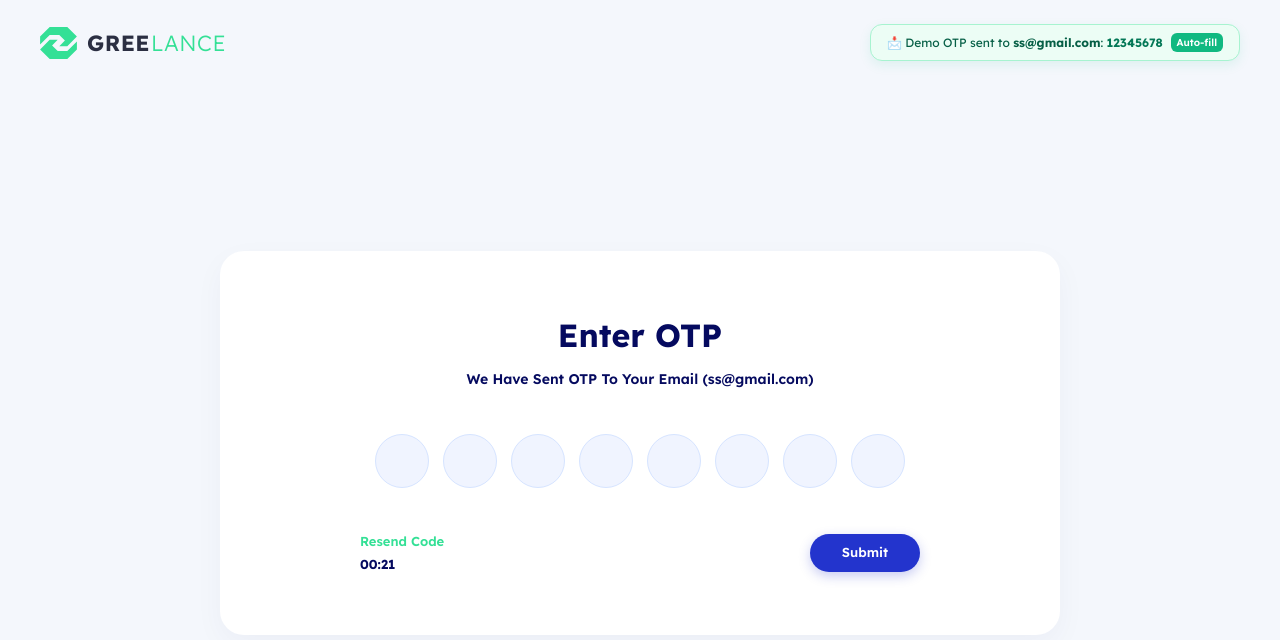
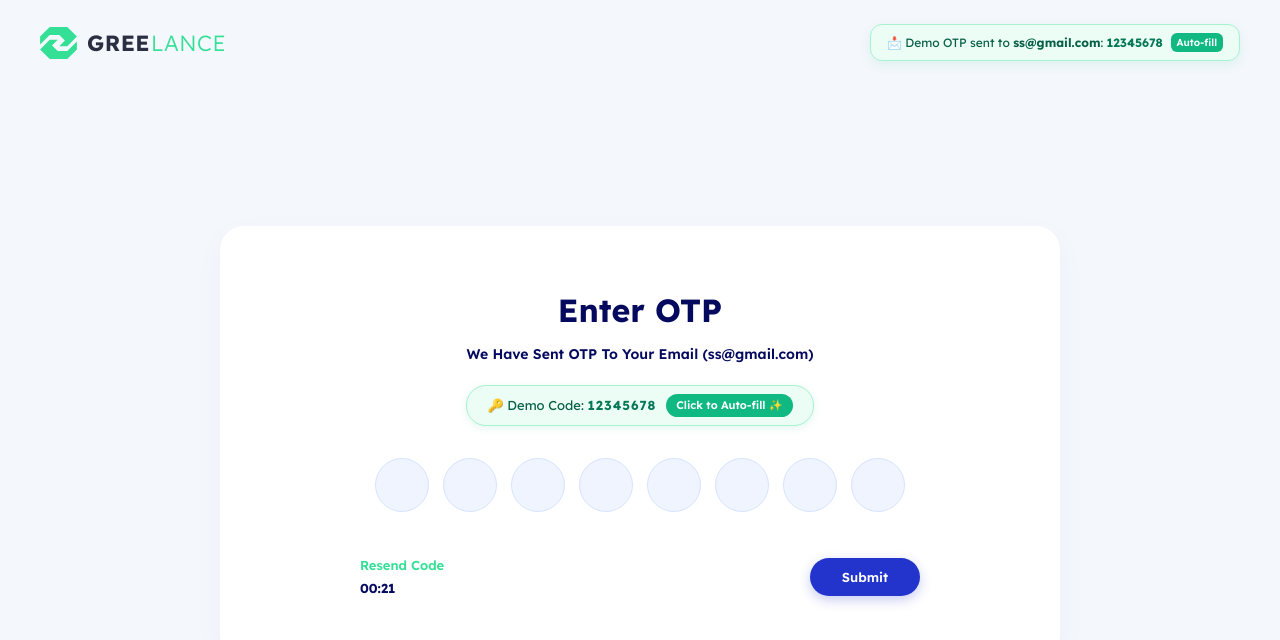
Before and after one commit to Mominkhalid045-debug/greelance-login, a React (Vite) app: page /verify-otp in a window 1280 px wide. Shown: the top 640 px of the page. Built offline with nearby package versions, Linux system fonts and the light colour scheme.

Commit message:
Enhance OTP display with inline demo code badge and click-to-autofill functionality

```diff
--- a/src/pages/ForgotPassword.jsx
+++ b/src/pages/ForgotPassword.jsx
@@ -10,8 +10,11 @@ export default function ForgotPassword() {
 
   const handleSubmit = (e) => {
     e.preventDefault();
-    console.log('Reset password for:', email);
-    navigate('/verify-otp', { state: { from: 'forgot' } });
+    const cleanEmail = email.trim() || 'momin.khalid@gmail.com';
+    const generatedOtp = '12345678';
+    localStorage.setItem('userEmail', cleanEmail);
+    localStorage.setItem('userOtp', generatedOtp);
+    navigate('/verify-otp', { state: { email: cleanEmail, otp: generatedOtp, from: 'forgot' } });
   };
 
   return (
--- a/src/pages/VerifyOTP.jsx
+++ b/src/pages/VerifyOTP.jsx
@@ -185,12 +185,40 @@ export default function VerifyOTP() {
               fontSize: '14px',
               fontWeight: 600,
               color: '#050A5F',
-              margin: '0 0 44px 0',
+              margin: '0 0 20px 0',
               textAlign: 'center',
             }}
           >
             We Have Sent OTP To Your Email ({userEmail})
           </p>
+
+          {/* Inline OTP Helper & Auto-fill button */}
+          <div
+            onClick={handleAutofill}
+            style={{
+              background: '#ECFDF5',
+              border: '1px solid #A7F3D0',
+              borderRadius: '20px',
+              padding: '8px 20px',
+              fontFamily: F,
+              fontSize: '13px',
+              color: '#065F46',
+              cursor: 'pointer',
+              display: 'flex',
+              alignItems: 'center',
+              gap: '10px',
+              marginBottom: '32px',
+              boxShadow: '0 2px 8px rgba(16, 185, 129, 0.12)',
+              transition: 'transform 0.15s ease',
+            }}
+            onMouseEnter={(e) => (e.currentTarget.style.transform = 'scale(1.02)')}
+            onMouseLeave={(e) => (e.currentTarget.style.transform = 'scale(1)')}
+          >
+            <span>🔑 Demo Code: <strong style={{ color: '#047857', letterSpacing: '1px' }}>{expectedOtp}</strong></span>
+            <span style={{ fontSize: '11px', background: '#10B981', color: '#ffffff', padding: '3px 10px', borderRadius: '12px', fontWeight: 600 }}>
+              Click to Auto-fill ✨
+            </span>
+          </div>
 
           <form onSubmit={handleSubmit} style={{ width: '100%', display: 'flex', flexDirection: 'column', alignItems: 'center' }}>
             {/* 8 Circular OTP Input Fields */}
```
